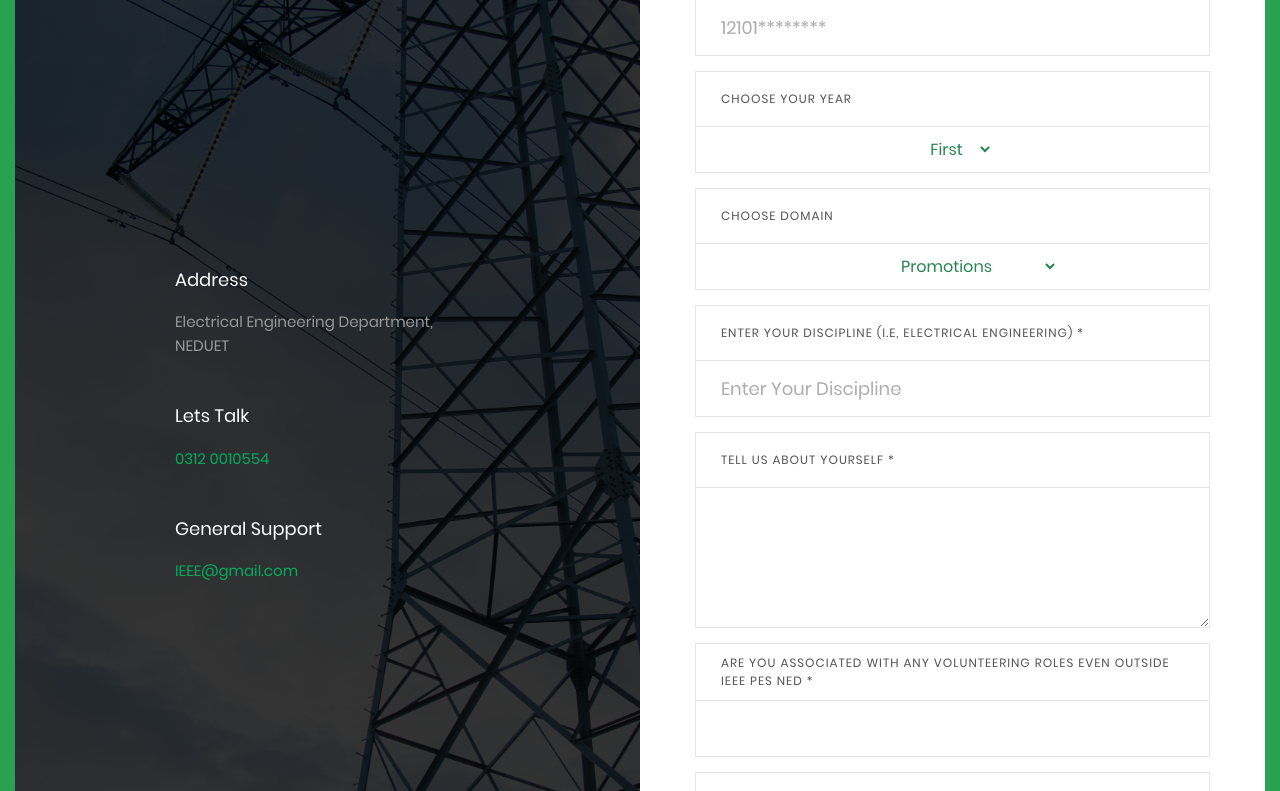
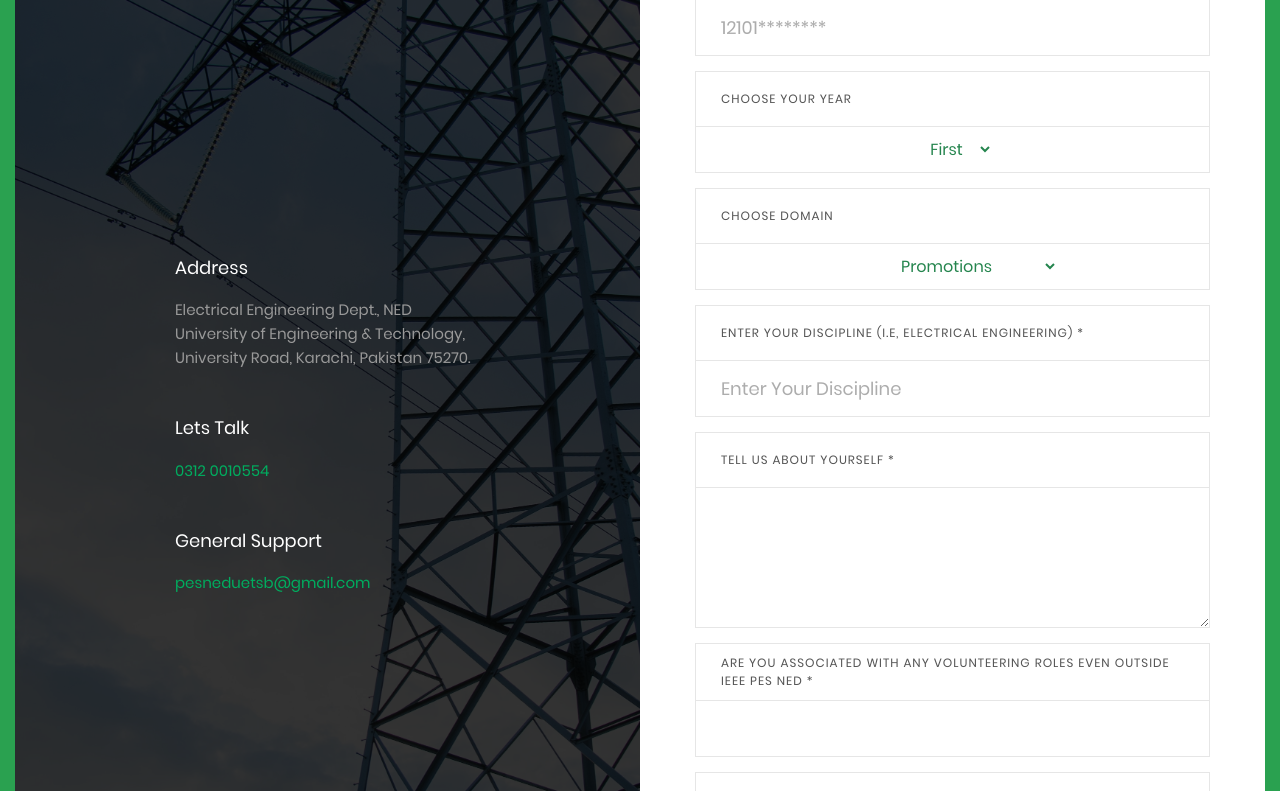
Before and after one commit to ieeepesneduet/ghulammustafa137-gmail.com, a Flask app: page /candidatearea/registration in a window 1280 px wide. Shown: the part 726-1517 px from the top of the page. Run offline with Flask 2, Linux system fonts and the light colour scheme; some libraries are stand-ins or nearby versions; some web fonts are replaced.

Commit message:
Update index.html

```diff
--- a/templates/CandidateArea/index.html
+++ b/templates/CandidateArea/index.html
@@ -124,7 +124,7 @@
 						</span>
 
 						<span class="txt2">
-							Electrical Engineering Department, NEDUET
+							Electrical Engineering Dept., NED University of Engineering & Technology, University Road, Karachi, Pakistan 75270.
 						</span>
 					</div>
 				</div>
@@ -156,7 +156,7 @@
 						</span>
 
 						<span class="txt3">
-							IEEE@gmail.com
+							pesneduetsb@gmail.com
 						</span>
 					</div>
 				</div>
```
